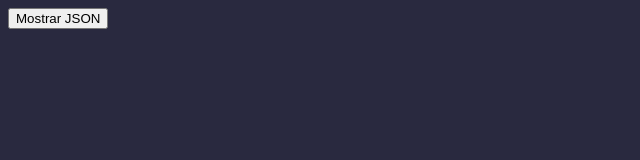
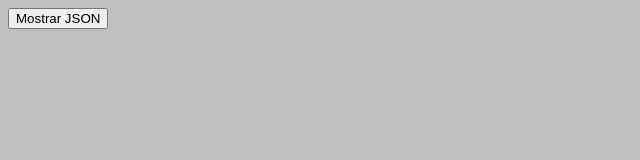
Before and after one commit to system222/project_institutes, a plain HTML site: page index.html in a window 1280 px wide. Shown: the whole page, without its empty margins (0-640 px from the left). Drawn offline with Linux system fonts and the light colour scheme; files that its build step writes are made by us from their sources.

Commit message:
modificacion de color de ta tipografia

```diff
--- a/css/styles.css
+++ b/css/styles.css
@@ -1,6 +1,6 @@
 body{
-	background-color:#29293f;
-	color:#f9d732;
+	background-color:#c0c0c0;
+	color:#8000ff;
 	font-family:'Roboto',sans-serif;
 }
 h1{
```
